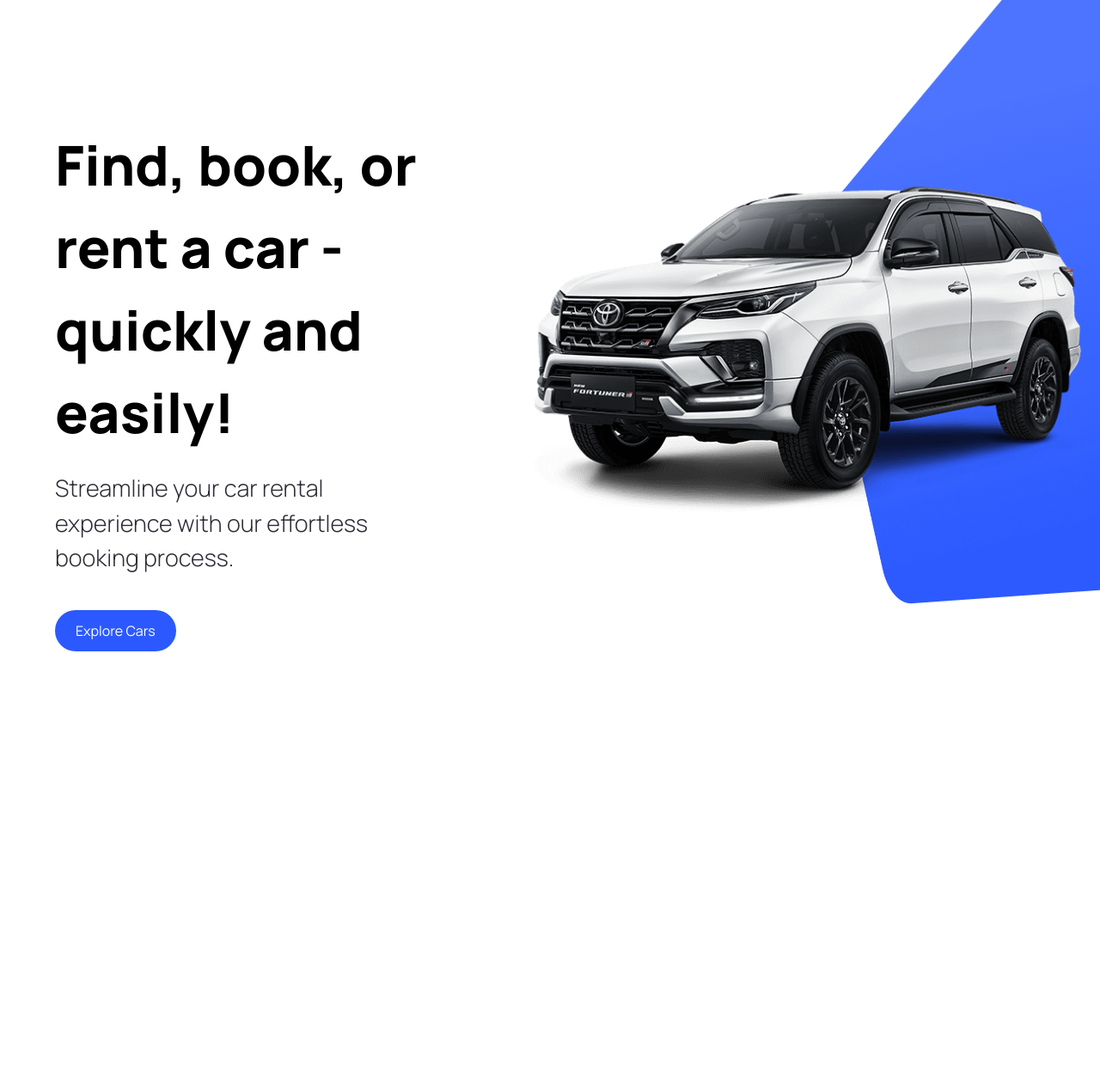
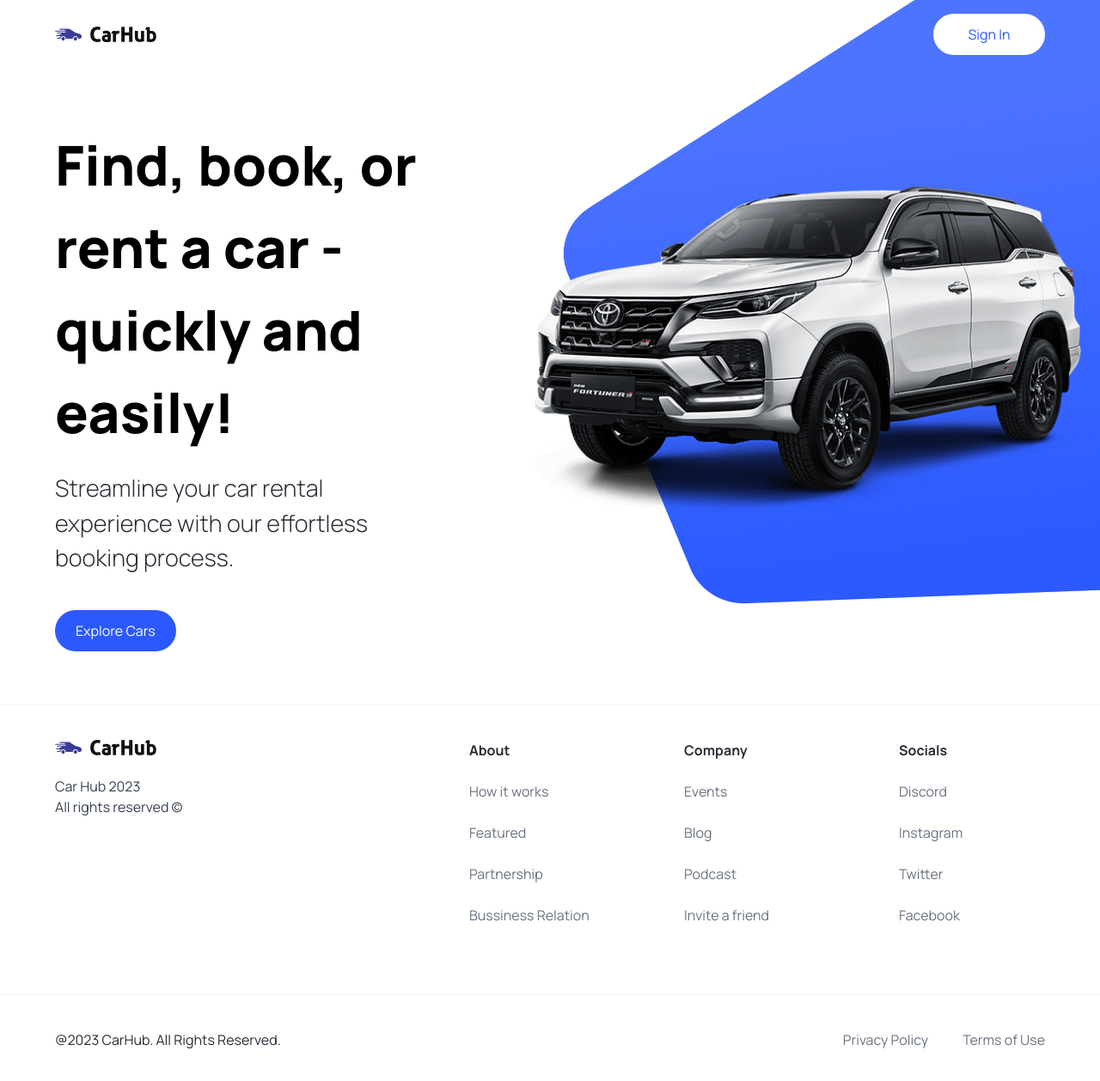
Before and after one commit to khorneflakey/practice-car-catalogue, a Next.js app: page / in a window 1280 px wide. Shown: the top 1258 px of the page at 86% size. Before the commit the page ends 800 px from the top, so only its background shows below. Built offline with nearby package versions, Linux system fonts and the light colour scheme.

Commit message:
Layout (Navbar and Footer)

```diff
--- a/app/layout.tsx
+++ b/app/layout.tsx
@@ -1,12 +1,10 @@
 import type { Metadata } from "next";
-import { Inter } from "next/font/google";
 import "./globals.css";
-
-const inter = Inter({ subsets: ["latin"] });
+import { Footer, Navbar } from "@/components";
 
 export const metadata: Metadata = {
-  title: "Create Next App",
-  description: "Generated by create next app",
+  title: "Car Hub",
+  description: "Discover the best cars in the world.",
 };
 
 export default function RootLayout({
@@ -16,7 +14,11 @@
 }>) {
   return (
     <html lang="en">
-      <body className={inter.className}>{children}</body>
+      <body className="relative">
+        <Navbar />
+        {children}
+        <Footer />
+      </body>
     </html>
   );
 }
--- a/components/CustomButton.tsx
+++ b/components/CustomButton.tsx
@@ -3,11 +3,11 @@
 import { CustomButtonProps } from '@/types'
 import Image from 'next/image'
 
-const CustomButton = ({title, containerStyles, handleClick}: CustomButtonProps) => {
+const CustomButton = ({title, containerStyles, handleClick, btnType}: CustomButtonProps) => {
   return (
     <button
         disabled={false}
-        type={"button"}
+        type={btnType || "button"}
         className={`custom-btn ${containerStyles}`}
         onClick={handleClick}
     >
--- /dev/null
+++ b/components/Footer.tsx
@@ -0,0 +1,57 @@
+import Image from 'next/image';
+import Link from 'next/link'
+import { footerLinks } from '@/constants';
+
+const Footer = () => {
+  return (
+    <footer className="flex flex-col text-black-100 mt-5 border-t border-gray-100">
+        <div className="flex max-md:flex-col flex-wrap justify-between gap-5 sm:px-16 px-6 py-10">
+            <div className="flex flex-col justify-start items-start gap-6">
+                <Image
+                    src="/logo.svg"
+                    alt="Logo"
+                    width={118}
+                    height={18}
+                    className="object-contain"
+                />
+                <p className="text-base text-gray-700">
+                    Car Hub 2023 <br />
+                    All rights reserved &copy;
+                </p>
+            </div>
+
+            <div className="footer__links">
+                {footerLinks.map((link) => (
+                    <div key={link.title} className="footer__link">
+                        <h3 className="font-bold">{link.title}</h3>
+                        {link.links.map((item) => (
+                            <Link
+                                key={item.title}
+                                href={item.url}
+                                className="text-gray-500"
+                            >
+                                {item.title}
+                            </ Link>
+                        ))}
+                    </ div>
+                ))}
+            </div>
+        </div>
+
+            <div className="flex justify-between items-center flex-wrap mt-10 border-t border-gray-100 sm:px-16 px-6 py-10">
+                <p>@2023 CarHub. All Rights Reserved.</p>
+
+                <div className="footer__copyrights-link">
+                    <Link href="/" className="text-gray-500">
+                        Privacy Policy
+                    </Link>
+                    <Link href="/" className="text-gray-500">
+                        Terms of Use
+                    </Link>
+                </div>
+            </div>
+    </footer>
+  )
+}
+
+export default Footer
--- a/components/Hero.tsx
+++ b/components/Hero.tsx
@@ -28,9 +28,10 @@
         <div className="hero__image-container">
             <div className="hero__image">
                 <Image src="/hero.png" alt="hero" fill className="object-contain" />
+            </div>
 
                 <div className="hero__image-overlay" />
-            </div>
+
         </div>
     </div>
   )
--- /dev/null
+++ b/components/Navbar.tsx
@@ -0,0 +1,30 @@
+import Link from 'next/link';
+import Image from 'next/image';
+
+import CustomButton from './CustomButton';
+
+const Navbar = () => {
+  return (
+    <header className="w-full absolute z-10">
+        <nav className="max-w-[1440px] mx-auto flex justify-between items-center sm:px-16 px-6 py-4">
+            <Link href="/" className="flex justify-center items-center">
+                <Image
+                    src="/logo.svg"
+                    alt="Car Hub Logo"
+                    width={118}
+                    height={18}
+                    className="object-contain"
+                />
+            </Link>
+
+            <CustomButton
+                title="Sign In"
+                btnType="button"
+                containerStyles="text-primary-blue rounded-full bg-white min-w-[130px]"
+            />
+        </nav>
+    </header>
+  )
+}
+
+export default Navbar
--- a/components/index.ts
+++ b/components/index.ts
@@ -1,7 +1,11 @@
 import Hero from './Hero';
 import CustomButton from './CustomButton';
+import Navbar from './Navbar';
+import Footer from './Footer';
 
 export {
     Hero,
     CustomButton,
+    Navbar,
+    Footer,
 }
--- /dev/null
+++ b/constants/index.ts
@@ -0,0 +1,101 @@
+export const manufacturers = [
+    "Acura",
+    "Alfa Romeo",
+    "Aston Martin",
+    "Audi",
+    "Bentley",
+    "BMW",
+    "Buick",
+    "Cadillac",
+    "Chevrolet",
+    "Chrysler",
+    "Citroen",
+    "Dodge",
+    "Ferrari",
+    "Fiat",
+    "Ford",
+    "GMC",
+    "Honda",
+    "Hyundai",
+    "Infiniti",
+    "Jaguar",
+    "Jeep",
+    "Kia",
+    "Lamborghini",
+    "Land Rover",
+    "Lexus",
+    "Lincoln",
+    "Maserati",
+    "Mazda",
+    "McLaren",
+    "Mercedes-Benz",
+    "MINI",
+    "Mitsubishi",
+    "Nissan",
+    "Porsche",
+    "Ram",
+    "Rolls-Royce",
+    "Subaru",
+    "Tesla",
+    "Toyota",
+    "Volkswagen",
+    "Volvo",
+  ];
+
+  export const yearsOfProduction = [
+    { title: "Year", value: "" },
+    { title: "2015", value: "2015" },
+    { title: "2016", value: "2016" },
+    { title: "2017", value: "2017" },
+    { title: "2018", value: "2018" },
+    { title: "2019", value: "2019" },
+    { title: "2020", value: "2020" },
+    { title: "2021", value: "2021" },
+    { title: "2022", value: "2022" },
+    { title: "2023", value: "2023" },
+  ];
+
+  export const fuels = [
+    {
+      title: "Fuel",
+      value: "",
+    },
+    {
+      title: "Gas",
+      value: "Gas",
+    },
+    {
+      title: "Electricity",
+      value: "Electricity",
+    },
+  ];
+
+  export const footerLinks = [
+    {
+      title: "About",
+      links: [
+        { title: "How it works", url: "/" },
+        { title: "Featured", url: "/" },
+        { title: "Partnership", url: "/" },
+        { title: "Bussiness Relation", url: "/" },
+      ],
+    },
+    {
+      title: "Company",
+      links: [
+        { title: "Events", url: "/" },
+        { title: "Blog", url: "/" },
+        { title: "Podcast", url: "/" },
+        { title: "Invite a friend", url: "/" },
+      ],
+    },
+    {
+      title: "Socials",
+      links: [
+        { title: "Discord", url: "/" },
+        { title: "Instagram", url: "/" },
+        { title: "Twitter", url: "/" },
+        { title: "Facebook", url: "/" },
+      ],
+    },
+  ];
--- a/types/index.ts
+++ b/types/index.ts
@@ -4,4 +4,5 @@
     title: string;
     containerStyles?: string;
     handleClick?: MouseEventHandler<HTMLButtonElement>;
+    btnType?: "button" | "submit";
 }
```
